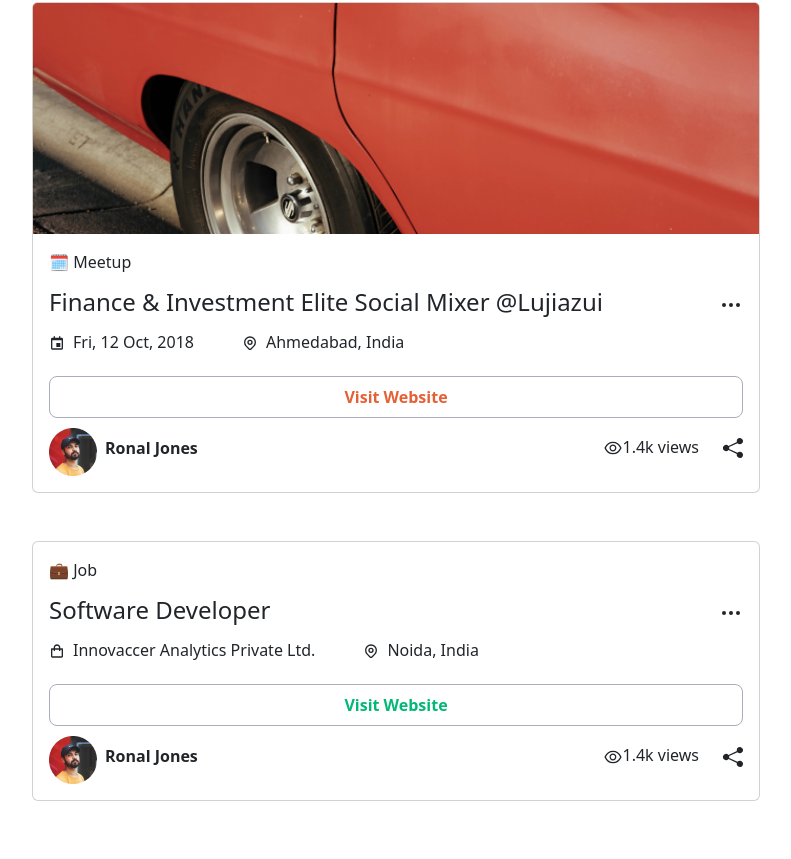
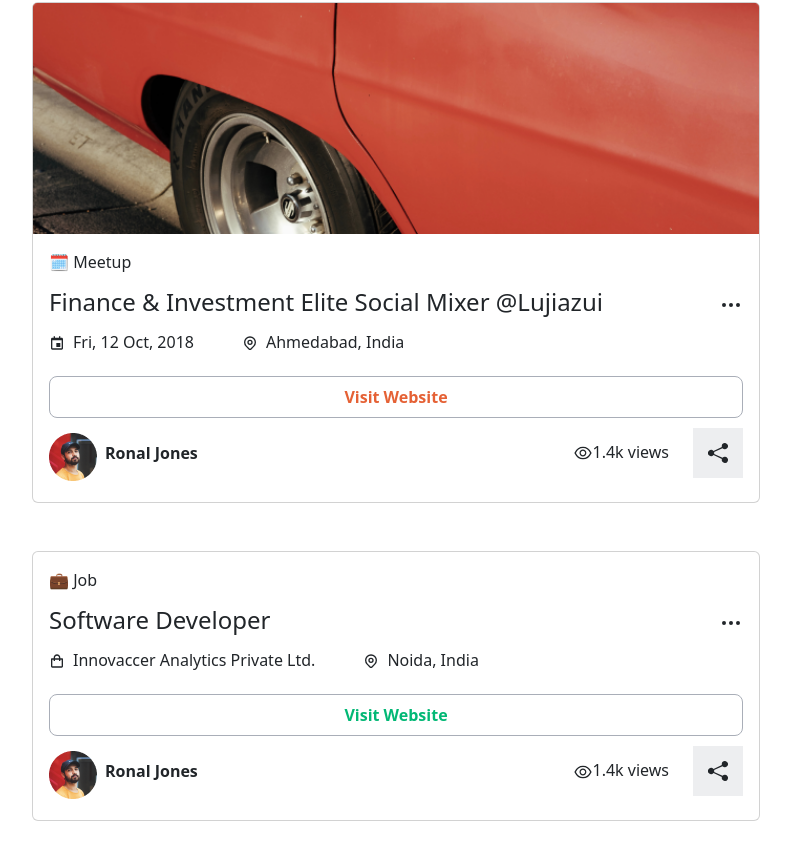
Before and after one commit to sohagzayan/atg-word-responsive-template, a React (Create React App) app: page / in a window 1280 px wide. Shown: the part 1887-2746 px from the top of the page, without its empty margins (50-841 px from the left). Built offline with nearby package versions, Linux system fonts and the light colour scheme.

Commit message:
also add shaoricons background

```diff
--- a/src/components/JobPostCard/JobPostCard.js
+++ b/src/components/JobPostCard/JobPostCard.js
@@ -39,7 +39,7 @@
                 <AiOutlineEye className="fs-5 " />
                 1.4k views
               </h6>
-              <h6 className="">
+              <h6 className="shairIcons">
                 <BsFillShareFill className="fs-5 " />
               </h6>
             </div>
--- a/src/components/MeetupCard/MeetupCard.js
+++ b/src/components/MeetupCard/MeetupCard.js
@@ -44,7 +44,7 @@
                 <AiOutlineEye className="fs-5 " />
                 1.4k views
               </h6>
-              <h6 className="">
+              <h6 className="shairIcons">
                 <BsFillShareFill className="fs-5 " />
               </h6>
             </div>
```
